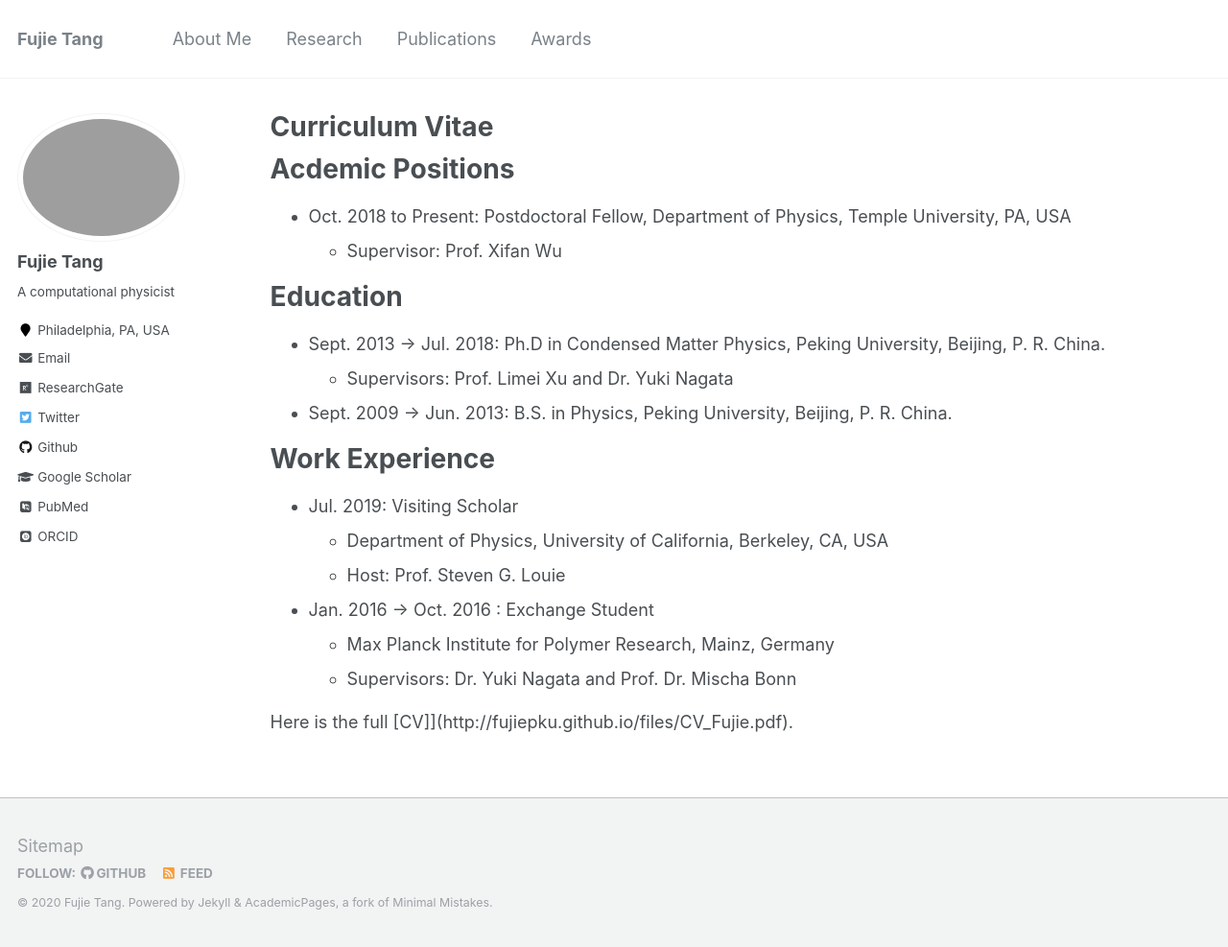
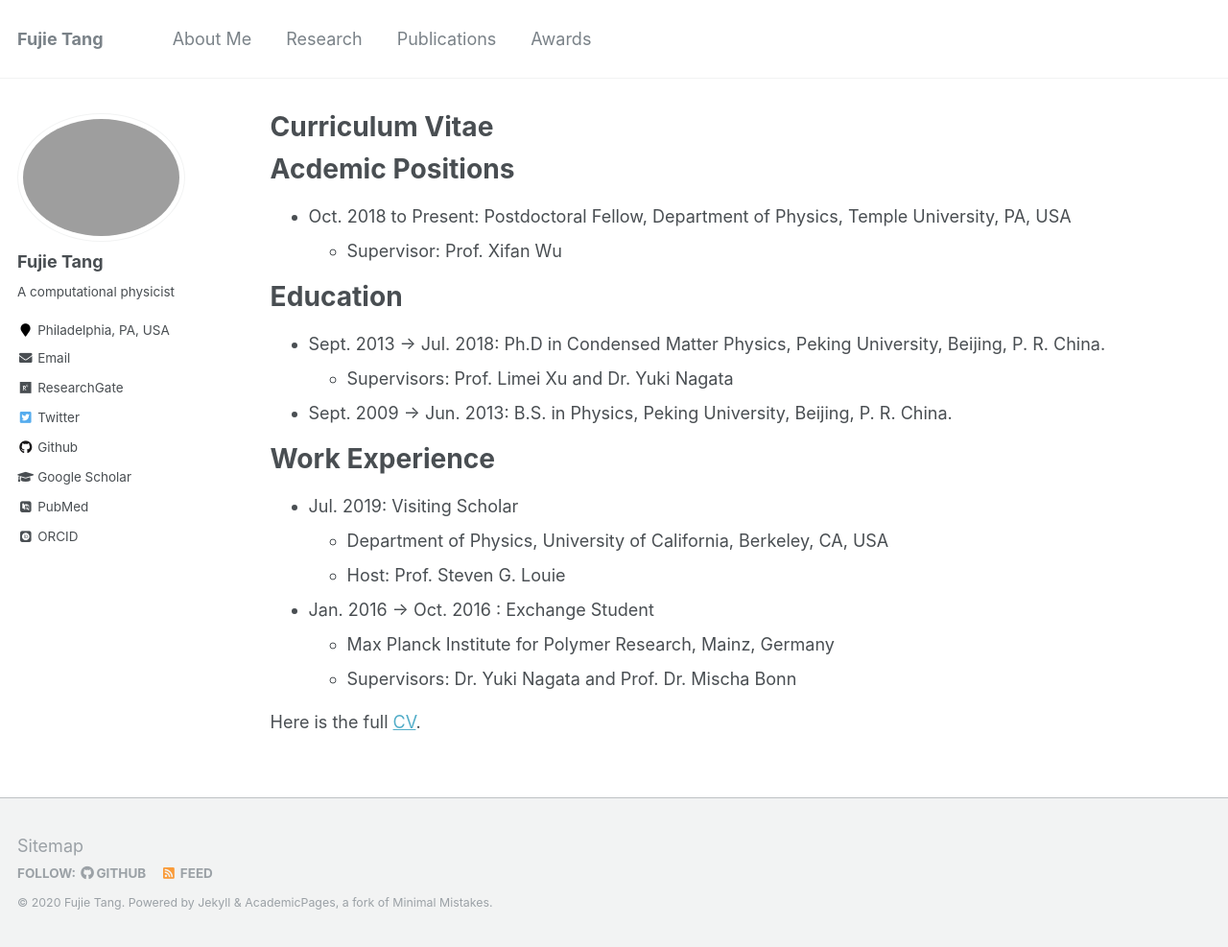
Before and after one commit to fujiepku/fujiepku.github.io, a Jekyll site: the page built from _pages/cv.md, in a window 1280 px wide and 987 px high. Shown: the whole window at 96% size. Built offline with Jekyll 4.4.1, drawn with Linux system fonts in a browser that asks for light colours; some web fonts are replaced.

Commit message:
Update cv.md

```diff
--- a/_pages/cv.md
+++ b/_pages/cv.md
@@ -34,4 +34,4 @@ Work Experience
   * Max Planck Institute for Polymer Research, Mainz, Germany
   * Supervisors: Dr. Yuki Nagata and Prof. Dr. Mischa Bonn
 
-Here is the full [CV]](http://fujiepku.github.io/files/CV_Fujie.pdf).
+Here is the full [CV](http://fujiepku.github.io/files/CV_Fujie.pdf).
```
